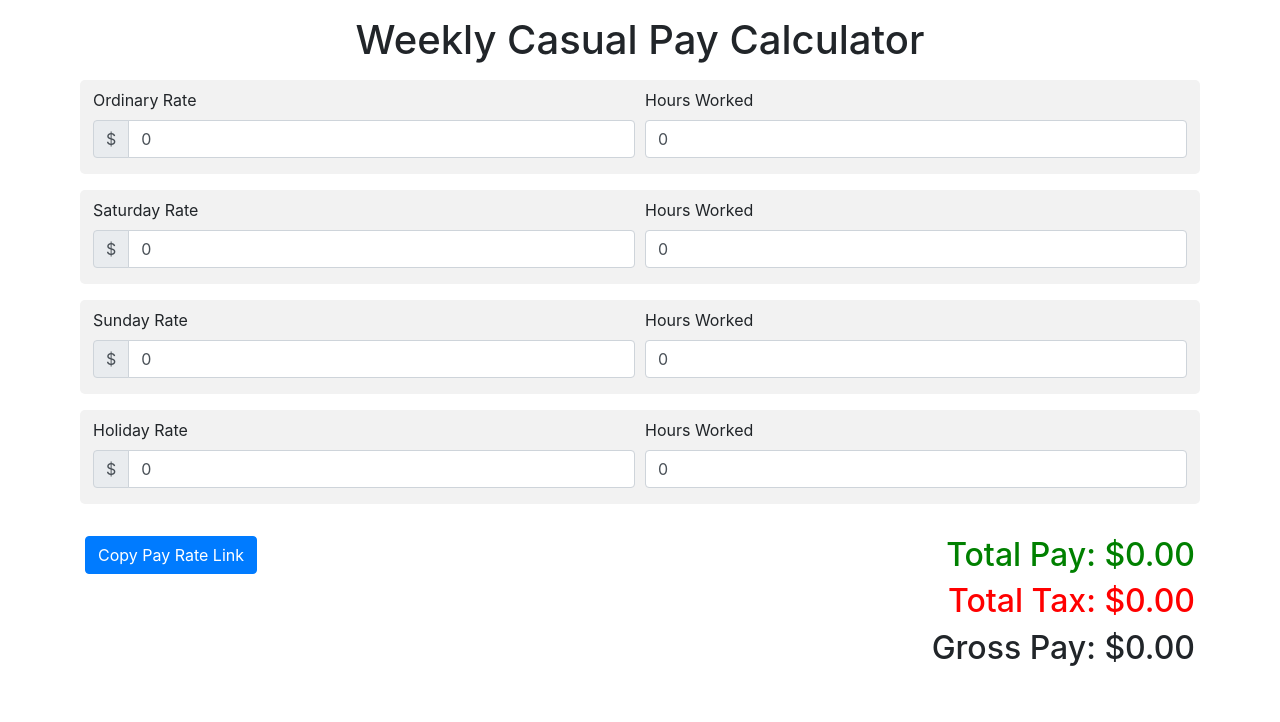
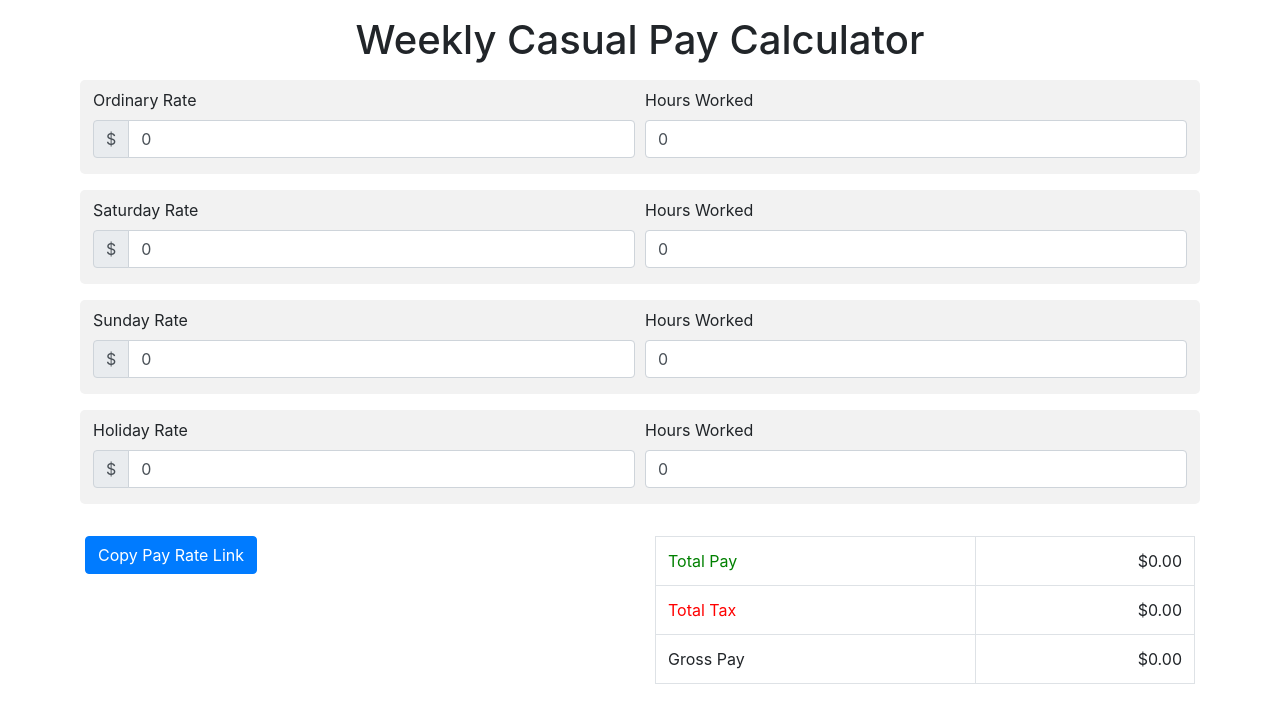
Before and after one commit to Blake-Haydon/casual_pay_calculator, a Next.js app: page / in a window 1280 px wide. Shown: the top 722 px of the page. Built offline with nearby package versions, Linux system fonts and the light colour scheme.

Commit message:
Add nicer table for output amounts

```diff
--- a/pages/index.tsx
+++ b/pages/index.tsx
@@ -5,6 +5,7 @@ import InputGroup from 'react-bootstrap/InputGroup'
 import Button from 'react-bootstrap/Button'
 import Col from 'react-bootstrap/Col'
 import Row from 'react-bootstrap/Row'
+import Table from 'react-bootstrap/Table'
 import Container from 'react-bootstrap/Container'
 import toast, { Toaster } from 'react-hot-toast'
 
@@ -214,9 +215,22 @@ export default function Home() {
               </Button>
             </Col>
             <Col md="6" className="my-3">
-              <h2 style={{ textAlign: "right", color: "green" }}>Total Pay: ${totalPay.toFixed(2)}</h2>
-              <h2 style={{ textAlign: "right", color: "red" }}>Total Tax: ${totalTax.toFixed(2)}</h2>
-              <h2 className="mt-2" style={{ textAlign: "right" }}>Gross Pay: ${(totalPay + totalTax).toFixed(2)}</h2>
+              <Table bordered hover>
+                <tbody>
+                  <tr>
+                    <td style={{ color: "green" }}>Total Pay</td>
+                    <td style={{ textAlign: "right" }}>${totalPay.toFixed(2)}</td>
+                  </tr>
+                  <tr>
+                    <td style={{ color: "red" }}>Total Tax</td>
+                    <td style={{ textAlign: "right" }}>${totalTax.toFixed(2)}</td>
+                  </tr>
+                  <tr>
+                    <td>Gross Pay</td>
+                    <td style={{ textAlign: "right" }}>${(totalPay + totalTax).toFixed(2)}</td>
+                  </tr>
+                </tbody>
+              </Table>
             </Col>
           </Row>
         </Container>
```
